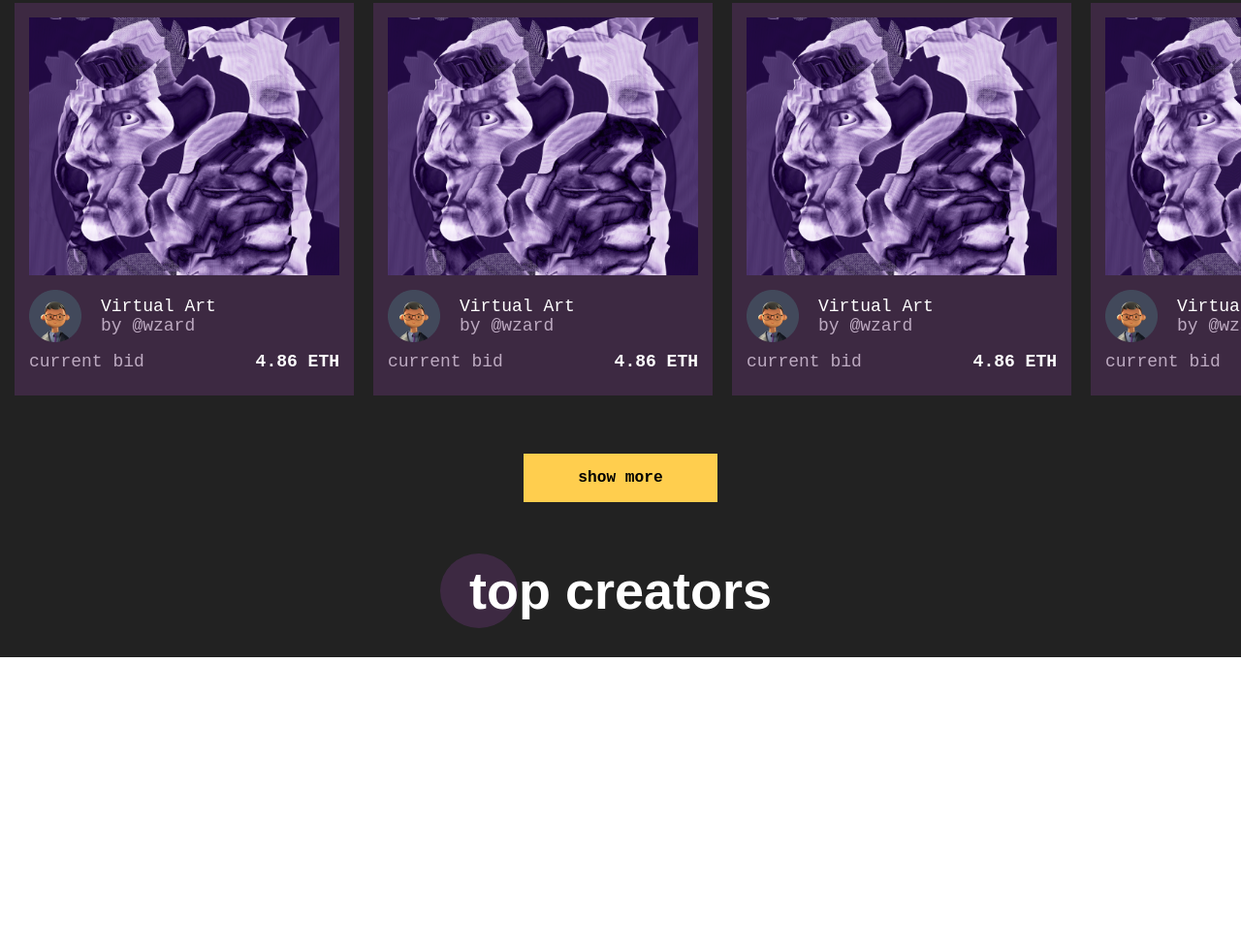
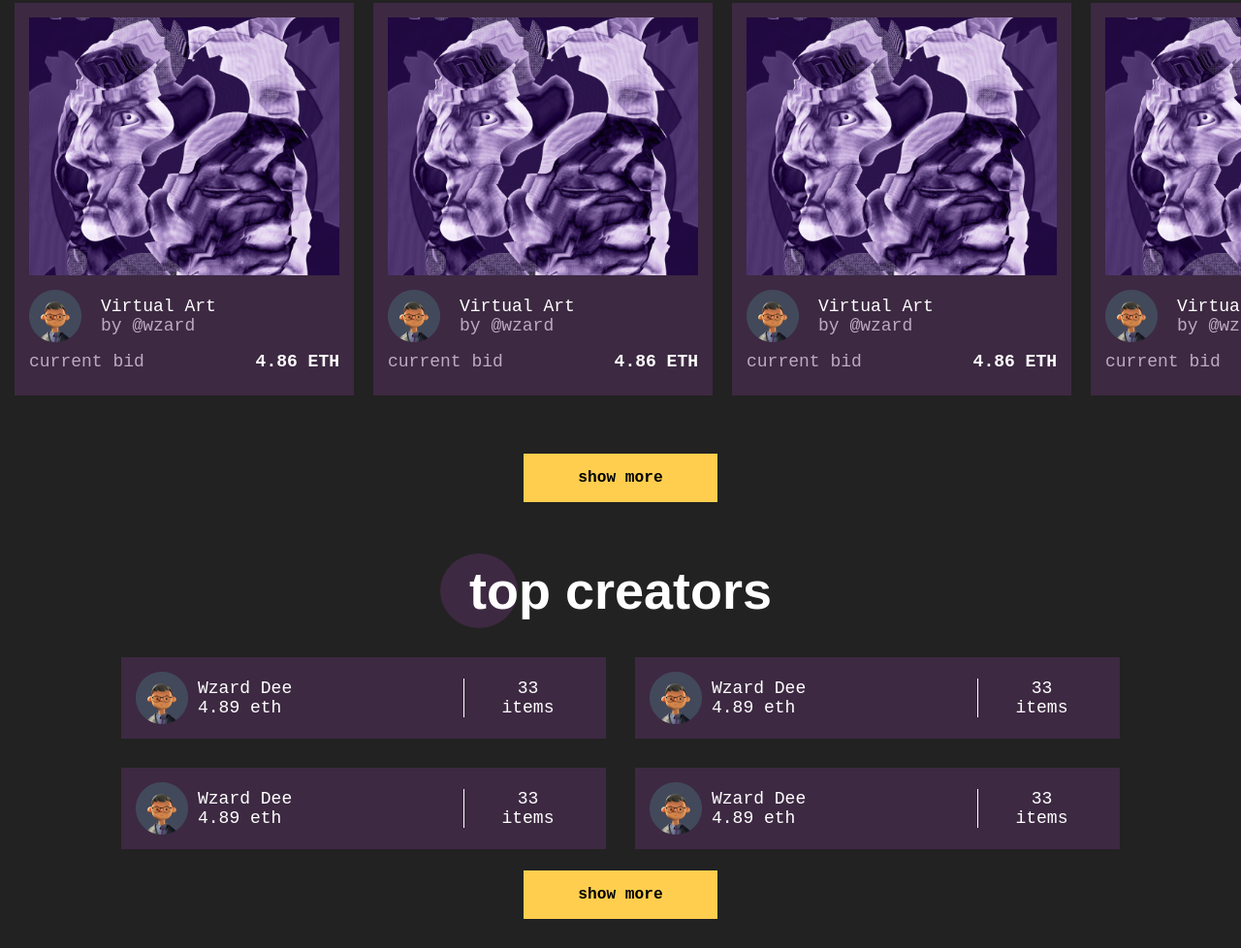
Before and after one commit to aliy71/nft, a plain HTML site: page index.html in a window 1280 px wide. Shown: the part 2663-3641 px from the top of the page at 97% size. Before the commit the page ends 3341 px from the top, so only its background shows below. Drawn offline with Linux system fonts and the light colour scheme.

Commit message:
finished html vs css of top_creator section too

```diff
--- a/css/main.css
+++ b/css/main.css
@@ -406,3 +406,34 @@ main .explore_by_categories .explore_by_categories-field .card:hover .card-info
     color: var(--btn-text-black);
     z-index: 999;
 }
+main .top_creators .top_creators_field{
+    width: 100%;
+    height: 250px;
+    flex-wrap: wrap;
+    gap: 30px;
+    align-items: center;
+    justify-content: center;
+    padding: 30px 0;
+    overflow: hidden;
+}
+main .top_creators .top_creators_field .card-info{
+    width: 40%;
+    gap: 30px;
+    padding: 15px ;
+    background-color: var(--card-bg-color);
+}
+
+main .top_creators .top_creators_field .card-info .card-author{
+    width: 70%;
+    gap: 10px;
+}
+
+main .top_creators .top_creators_field .card-info .artist{
+    width: 90%;
+}
+
+main .top_creators .top_creators_field .card-info .author_price{
+    width: 30%;
+    text-align: center;
+    border-left: 1px solid;
+}
--- a/index.html
+++ b/index.html
@@ -532,7 +532,87 @@
       </section>
       <section class="top_creators section d-flex">
         <h3 class="title">top creators</h3>
-
+        <div class="top_creators_field d-flex">
+          <div class="card-info d-flex">
+            <div class="card-author  d-flex">
+              <img src="./images/profile.png" alt="">
+              <div class="artist">
+                <p class="author">Wzard Dee</p>
+                <p class="author_nick"> 4.89 eth </p>
+              </div>
+            </div>
+            <div class="author_price ">
+              <p class="number">33</p>
+              <p class="price">items</p>
+            </div>
+          </div>
+          <div class="card-info d-flex">
+            <div class="card-author  d-flex">
+              <img src="./images/profile.png" alt="">
+              <div class="artist">
+                <p class="author">Wzard Dee</p>
+                <p class="author_nick"> 4.89 eth </p>
+              </div>
+            </div>
+            <div class="author_price ">
+              <p class="number">33</p>
+              <p class="price">items</p>
+            </div>
+          </div>
+          <div class="card-info d-flex">
+            <div class="card-author  d-flex">
+              <img src="./images/profile.png" alt="">
+              <div class="artist">
+                <p class="author">Wzard Dee</p>
+                <p class="author_nick"> 4.89 eth </p>
+              </div>
+            </div>
+            <div class="author_price ">
+              <p class="number">33</p>
+              <p class="price">items</p>
+            </div>
+          </div>
+          <div class="card-info d-flex">
+            <div class="card-author  d-flex">
+              <img src="./images/profile.png" alt="">
+              <div class="artist">
+                <p class="author">Wzard Dee</p>
+                <p class="author_nick"> 4.89 eth </p>
+              </div>
+            </div>
+            <div class="author_price ">
+              <p class="number">33</p>
+              <p class="price">items</p>
+            </div>
+          </div>
+          <div class="card-info d-flex">
+            <div class="card-author  d-flex">
+              <img src="./images/profile.png" alt="">
+              <div class="artist">
+                <p class="author">Wzard Dee</p>
+                <p class="author_nick"> 4.89 eth </p>
+              </div>
+            </div>
+            <div class="author_price ">
+              <p class="number">33</p>
+              <p class="price">items</p>
+            </div>
+          </div>
+          <div class="card-info d-flex">
+            <div class="card-author  d-flex">
+              <img src="./images/profile.png" alt="">
+              <div class="artist">
+                <p class="author">Wzard Dee</p>
+                <p class="author_nick"> 4.89 eth </p>
+              </div>
+            </div>
+            <div class="author_price ">
+              <p class="number">33</p>
+              <p class="price">items</p>
+            </div>
+          </div>
+        </div>
+        <div class="button"><button class="btn">show more</button></div>
       </section>
     </main>
     <footer></footer>
```
